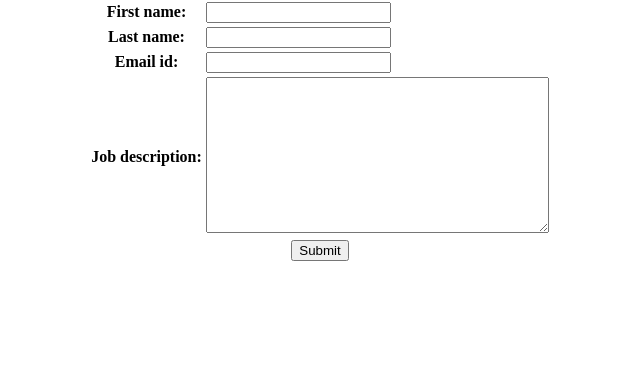
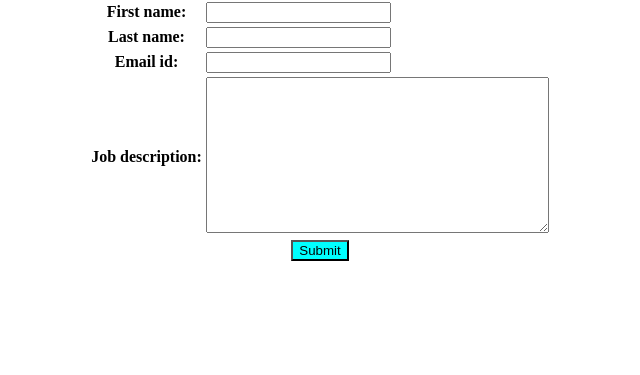
Before and after one commit to rainaraji66/Raina, a Django app: page / in a window 1280 px wide. Shown: the part 81-456 px from the top of the page, without its empty margins (320-960 px from the left). Run offline with Django 4.2, Linux system fonts and the light colour scheme.

Commit message:
Changed background colour

```diff
--- a/raina/template/login.html
+++ b/raina/template/login.html
@@ -15,7 +15,7 @@
         <table border='0'>
         {{form}}
      </table>
-    <input type="Submit" value="Submit"/>
+    <input type="Submit" style="background-color: aqua;" value="Submit"/>
 </form>
 
     </center>
```
